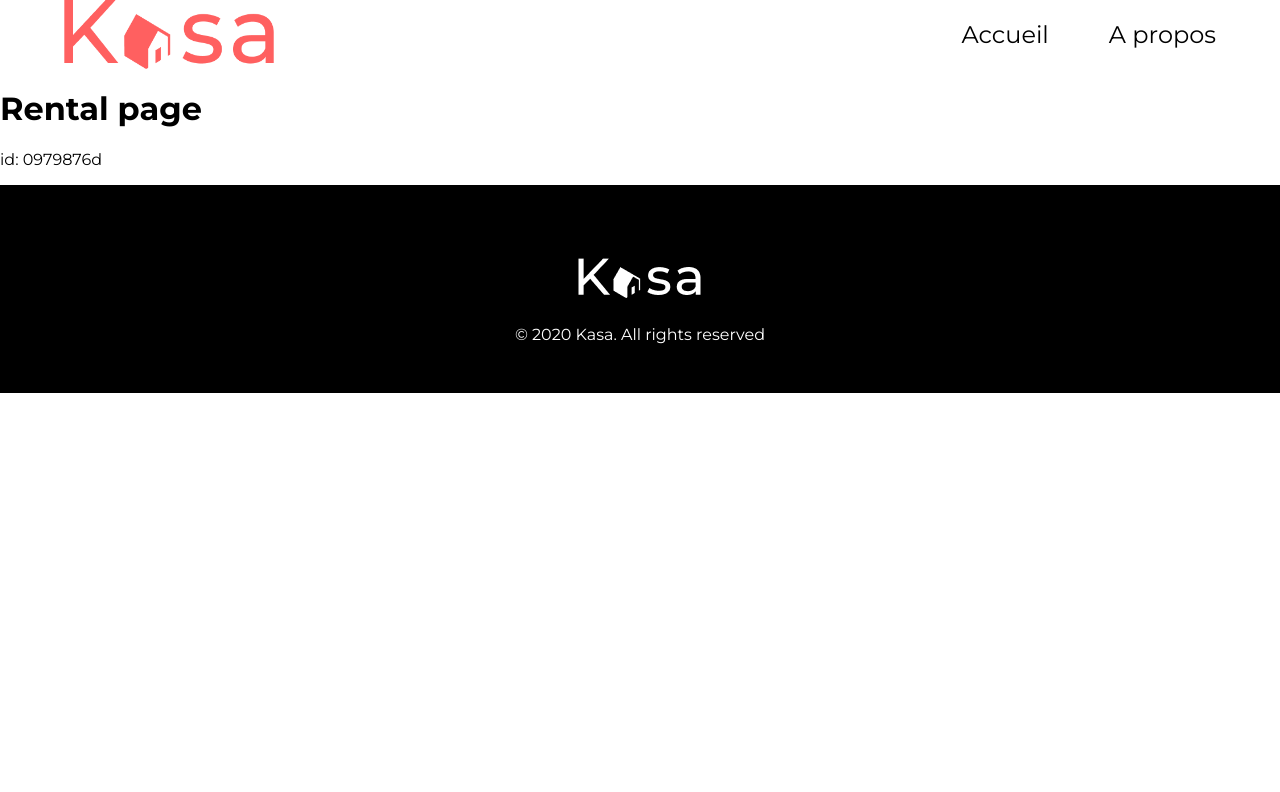
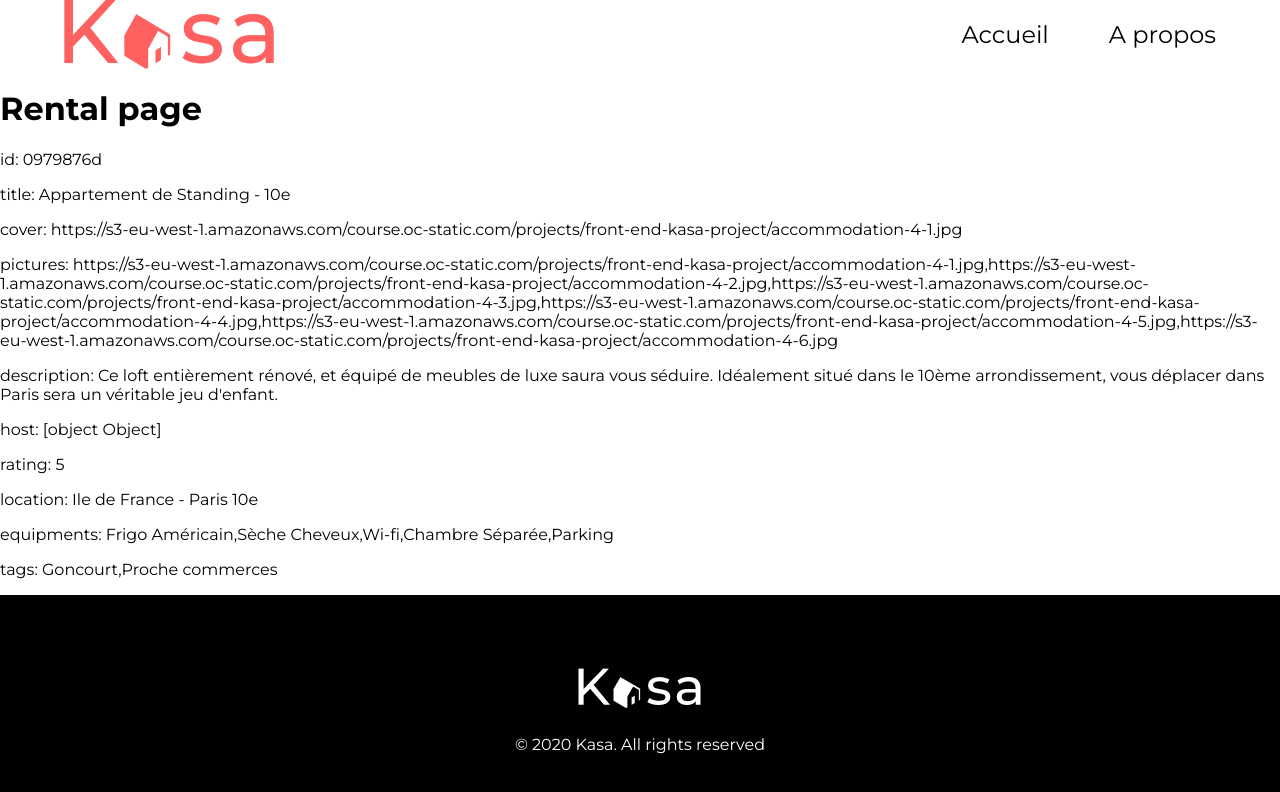
Before and after one commit to daddyjanno/Projet5-Kasa, a React (Vite) app in the folder Kasa/: page /rentals/0979876d in a window 1280 px wide. Shown: the top 792 px of the page. Built offline with nearby package versions, Linux system fonts and the light colour scheme; a web font is replaced by a local one.

Commit message:
Rental page

```diff
--- a/Kasa/src/pages/Rental/Rental.tsx
+++ b/Kasa/src/pages/Rental/Rental.tsx
@@ -1,12 +1,21 @@
-import { useParams } from "react-router-dom";
+import { Navigate, useParams } from "react-router-dom";
+import rentalsList from "../../datas/logements.json";
 
 function Rental() {
-  const { id } = useParams();
-  return (
+  const rentalId = useParams();
+  const { id } = rentalId;
+  const data = rentalsList.find((el) => el.id === id);
+  return data ? (
     <>
       <h1>Rental page</h1>
-      <p>id: {id}</p>
+      {Object.entries(data).map(([key, value]) => (
+        <p key={key}>
+          {key}: {String(value)}
+        </p>
+      ))}
     </>
+  ) : (
+    <Navigate to="/error" />
   );
 }
 
```
